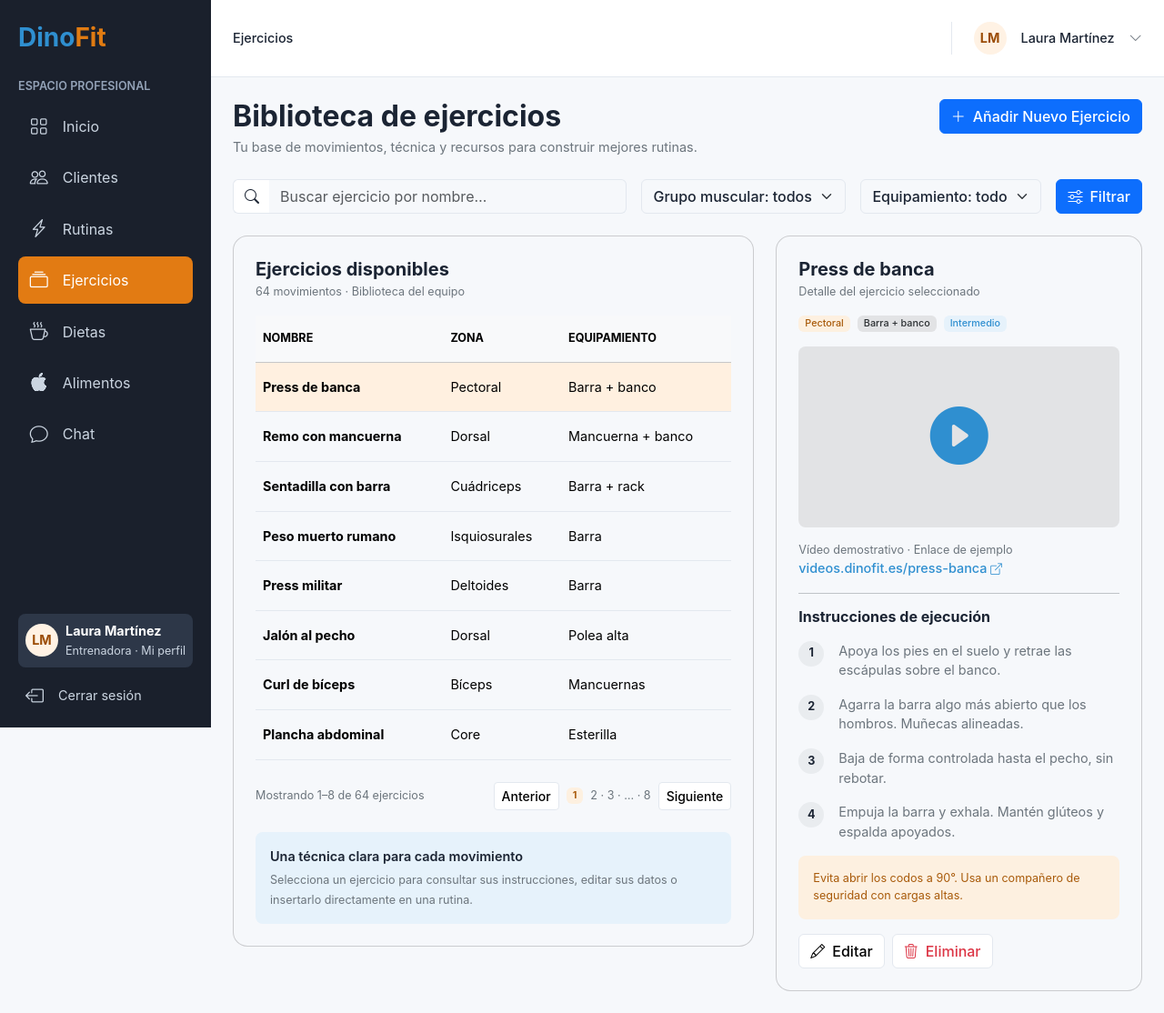
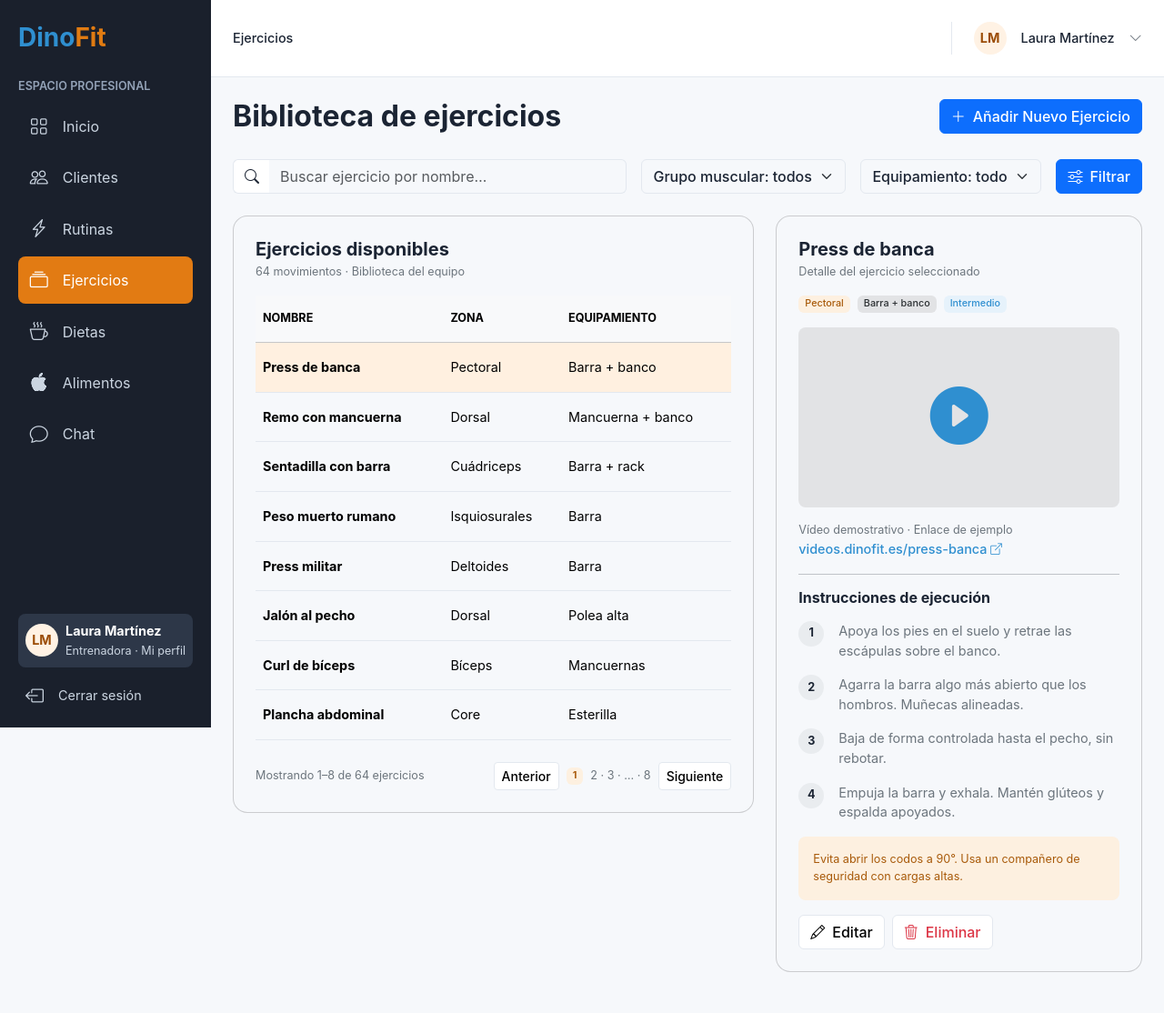
Before and after one commit to melguizogamar25-png/DinoFit-web, an Angular app in the folder dinofit-web/: page /ejercicios in a window 1280 px wide. Shown: the whole page at 91% size. After the commit the page ends 1093 px from the top, so only its background shows below. Built offline with nearby package versions, Linux system fonts and the light colour scheme.

Commit message:
Pequeñas modificaciones a la hora de probarlo

```diff
--- a/dinofit-web/src/app/modals/ejercicio-modal/ejercicio-modal-component/ejercicio-modal-component.html
+++ b/dinofit-web/src/app/modals/ejercicio-modal/ejercicio-modal-component/ejercicio-modal-component.html
@@ -5,14 +5,12 @@
       <div class="modal-header">
         <div>
           <h2 class="modal-title fw-bold h4">{{ esEdicion ? 'Editar ejercicio' : 'Añadir nuevo ejercicio' }}</h2>
-          <p class="text-secondary mb-0">{{ esEdicion ? 'Modifica los datos del movimiento de tu biblioteca de ejercicios.' : 'Define los datos del movimiento para incorporarlo a tu biblioteca de ejercicios.' }}</p>
         </div>
         <button type="button" class="btn-close" aria-label="Cerrar" (click)="cerrar.emit()"></button>
       </div>
 
       <div class="modal-body">
         <h3 class="h5 fw-bold mb-1">Datos del ejercicio</h3>
-        <p class="text-secondary">Completa el nombre, la zona muscular y el equipamiento necesario.</p>
 
         <div class="row g-3">
           <div class="col-12">
--- a/dinofit-web/src/app/pages/ejercicios-page/ejercicios-page-component/ejercicios-page-component.html
+++ b/dinofit-web/src/app/pages/ejercicios-page/ejercicios-page-component/ejercicios-page-component.html
@@ -1,7 +1,6 @@
 <div class="d-flex justify-content-between align-items-start flex-wrap gap-3 mb-4">
   <div>
     <h1 class="h2 fw-bold mb-1">Biblioteca de ejercicios</h1>
-    <p class="text-secondary mb-0">Tu base de movimientos, técnica y recursos para construir mejores rutinas.</p>
   </div>
   <button type="button" class="btn btn-primary fw-medium" (click)="abrirAlta()"><i class="bi bi-plus-lg me-2"></i>Añadir Nuevo Ejercicio</button>
 </div>
@@ -74,11 +73,6 @@
           <button type="button" class="btn btn-light bg-white border btn-sm fw-medium">Siguiente</button>
         </div>
       </div>
-
-      <div class="bg-primary-subtle rounded-3 p-3 mt-4">
-        <div class="fw-semibold mb-1">Una técnica clara para cada movimiento</div>
-        <small class="text-secondary">Selecciona un ejercicio para consultar sus instrucciones, editar sus datos o insertarlo directamente en una rutina.</small>
-      </div>
     </div>
   </div>
   <div class="col-12 col-xl-5">
```
